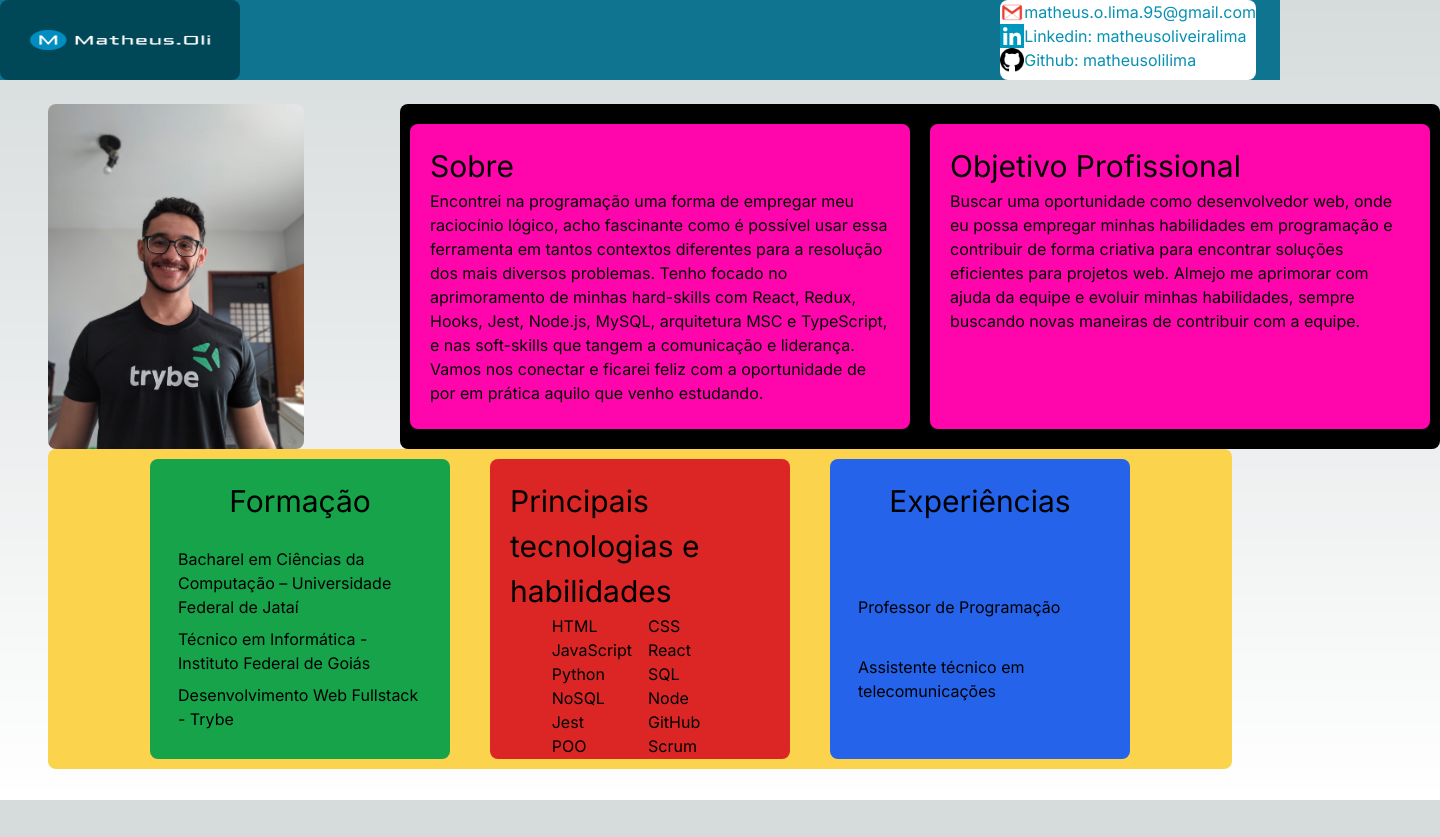
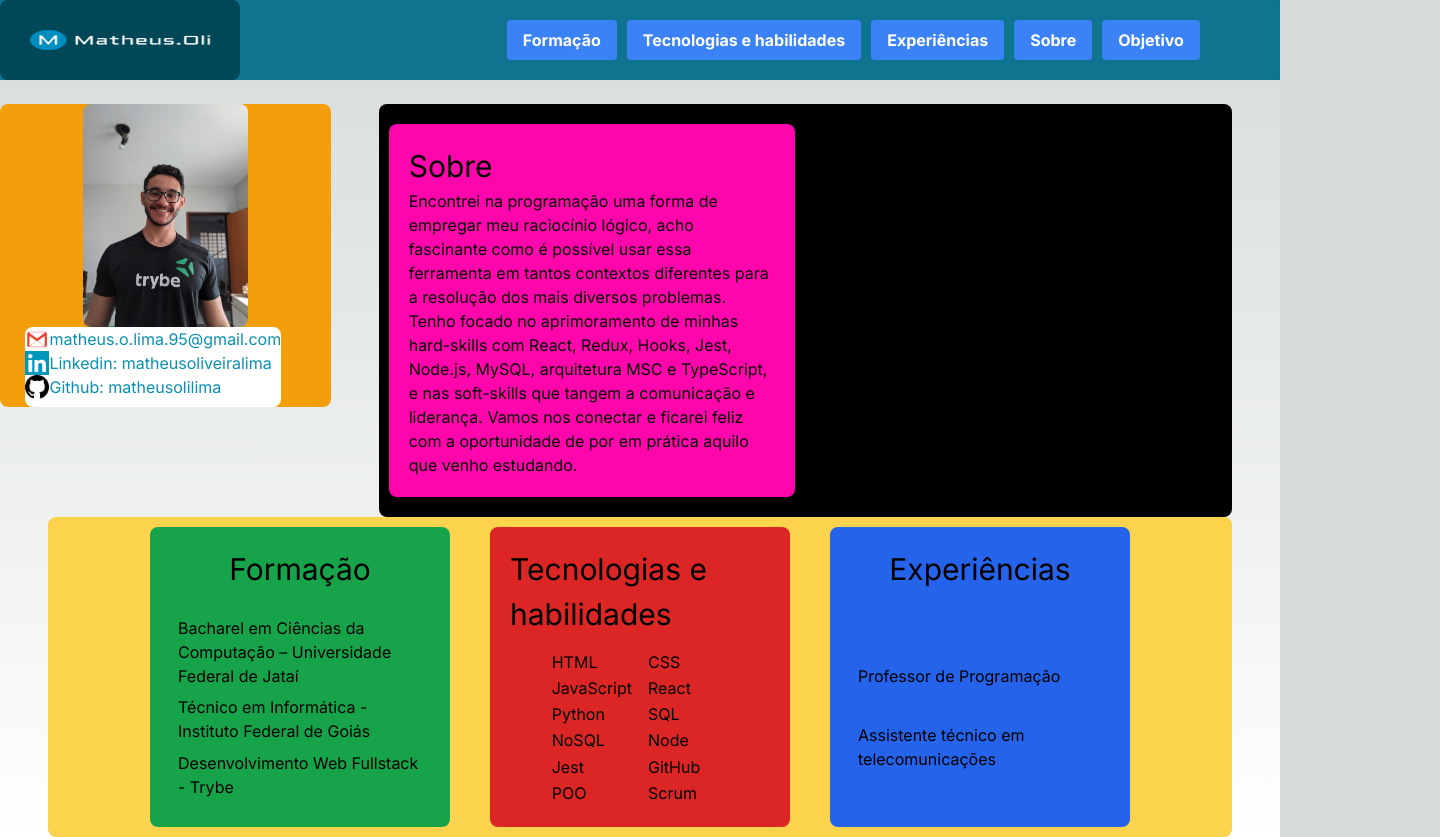
Before and after one commit to matheusolilima/tailwind-page, a Next.js app: page / in a window 1280 px wide. Shown: the whole page, 1440 px wide, since content can reach past the window. Before the commit the page ends 800 px from the top, so only its background shows below. Built offline with nearby package versions, Linux system fonts and the light colour scheme.

Commit message:
novos componentes, tentando ajustar o frame

```diff
--- a/src/app/page.js
+++ b/src/app/page.js
@@ -1,4 +1,5 @@
 "use client"
+import React from 'react'
 import Image from 'next/image'
 import Link from 'next/link'
 import Profile from "./Matheus-picture.jpeg"
@@ -6,12 +7,17 @@ import EmailIcon from "../Cornmanthe3rd-Metronome-Communication-gmail.512.png"
 import GitIcon from "../Arturo-Wibawa-Akar-Github.512.png"
 import LinkedinIcon from "../Danleech-Simple-Linkedin.512.png"
 import InfoCard from '@/components/infoCard'
-import contatoCard from '@/components/contatoCard'
+import ContatoCard from '@/components/contatoCard'
 import Logo from "../logo.png"
+import MenuButtons from '@/components/menuButtons'
+import FrameCard from '@/components/frameCard'
 
 export default function Home() {
   // posso armazenar componente em variavel pra renderizar quando quero
   // para adicionar cor especifica usa-se bg-[#50d71e]
+  const [ sobreVisibility, setSobreVisibility] = React.useState("visible");
+  const [ objetivoVisibility, setObjetivoVisibility] = React.useState("invisible");
+
   const sobre = {
     title: "Sobre",
     visibility: "visible",
@@ -35,7 +41,7 @@ export default function Home() {
   }
 
   const habilidades = {
-    title: "Principais tecnologias e habilidades ",
+    title: "Tecnologias e habilidades ",
     classes: "bg-red-600",
     list:[
       "HTML","CSS","JavaScript","React",
@@ -50,12 +56,12 @@ export default function Home() {
     list:["Professor de Programação","Assistente técnico em telecomunicações"]
   }
 
-  function visibilityHandler(element){
+  function visibilityHandler(){
     // const id = event.target.id
-    element.visibility == "visible"?
-      element.visibility = "invisible":
-      element.visibility = "visible"
+    setSobreVisibility("invisible")
+    setObjetivoVisibility("visible")
   }
+
   function testAlert(){
     alert("teste")
   }
@@ -64,31 +70,30 @@ export default function Home() {
 
       <div className="flex bg-cyan-700 h-[80px] items-center justify-between mb-6 ">
 
-
         {/* <h1  className="text-7xl font-sans text-cyan-50">
           Matheus Oliveira Lima
         </h1> */}
 
         <Image src={ Logo } alt="logo" className="flex h-[80px] w-[240px] rounded-lg"/>
 
-        {contatoCard()}
-
-
-
+        {/* ContatoCard() */}
+      {MenuButtons([formacao,habilidades,experiencias,sobre,objetivo])}
       </div>
+      {/* MenuButtons([formacao,habilidades,experiencias,sobre,objetivo]) */}
 
       <div className="flex flex-row">
 
-        <Image src={ Profile } alt="profile-picture" className="cropped1 rounded-lg mx-12"/>
+        {/* <Image src={ Profile } alt="profile-picture" className="h-1/5 w-1/5 rounded-lg mx-12"/> */}
 
-          {/*InfoCard(sobre)*/}
-        <div
+        {FrameCard()}
 
-          className={`flex flex-row rounded-lg bg-black mx-12`}>
+
+        <div className={`flex flex-row rounded-lg bg-black mx-12 w-2/3`}>
+
           <div
             id="sobre"
-            // onClick={visibilityHandler(sobre)}
-            className={`${sobre.visibility} sobre-objetivo rounded-lg mx-[10px]`}
+            onClick={visibilityHandler}
+            className={`${sobreVisibility} sobre-objetivo rounded-lg mx-[10px]`}
             >
               <h2>Sobre</h2>
               <p className="text-left text-base break-normal">
@@ -102,8 +107,8 @@ export default function Home() {
 
           <div
             id="objetivo"
-            //visibilityHandler(objetivo)}
-            className={`${sobre.visibility} sobre-objetivo rounded-lg mx-[10px]`}
+            onClick={visibilityHandler}
+            className={`${objetivoVisibility} sobre-objetivo rounded-lg mx-[10px]`}
             >
               <h2>
                 Objetivo Profissional
@@ -118,9 +123,6 @@ export default function Home() {
           </div>
         </div>
       </div>
-
-
-
       <div className="flex flex-row rounded-lg bg-amber-300 justify-center items-center h-[320px] mx-12 space-x-10">
 
         {InfoCard(formacao)}
@@ -128,6 +130,7 @@ export default function Home() {
         {InfoCard(experiencias)}
 
       </div>
+
     </main>
   )
 }
--- a/src/components/contatoCard.js
+++ b/src/components/contatoCard.js
@@ -4,15 +4,8 @@ import EmailIcon from "../Cornmanthe3rd-Metronome-Communication-gmail.512.png"
 import GitIcon from "../Arturo-Wibawa-Akar-Github.512.png"
 import LinkedinIcon from "../Danleech-Simple-Linkedin.512.png"
 
-export default function ContatoCard(infos = {
-    title: "",
-    classes: "",
-    list: []
-  }) {
+export default function ContatoCard() {
 
-    const localInfo = {
-    cols: ""
-  }
 
   const usedClass="flex flex-col text-cyan-600 mr-6 bg-white rounded-lg"
 
--- /dev/null
+++ b/src/components/frameCard.js
@@ -0,0 +1,18 @@
+import Image from 'next/image'
+import ContatoCard from './contatoCard'
+import Profile from "../app/Matheus-picture.jpeg"
+
+export default function FrameCard() {
+
+
+  const usedClass="flex flex-col text-cyan-600 mr-6 bg-amber-500 h-[360px] w-[500px] rounded-lg"
+
+  return (
+    <div className="flex flex-col text-cyan-600 bg-amber-500 h-1/3 w-1/3 rounded-lg items-center">
+
+      <Image src={ Profile } alt="profile-picture" className="rounded-lg h-1/2 w-1/2"/>
+      {ContatoCard()}
+
+    </div>
+  )
+}
--- /dev/null
+++ b/src/components/menuButtons.js
@@ -0,0 +1,21 @@
+export default function MenuButtons(list) {
+
+  const usedClass = "flex rounded-lg bg-cyan-700 h-[100px] w-auto justify-center items-center"
+
+  return (
+    <div className="flex rounded-lg bg-cyan-700 h-[80px] w-2/3 justify-center items-center">
+
+      {/* <button key={item.title} className={`h-[100px] w-[100px] bg-white mx-[10px]`}>{ item.title }</button> */}
+    {list.map((item) => (
+
+      <button key={item.title} class="bg-blue-500 hover:bg-blue-700 text-white font-bold py-2 px-4 rounded m-[5px]">
+        {item.title}
+      </button>
+
+    ))}
+
+
+
+    </div>
+  )
+}
```
